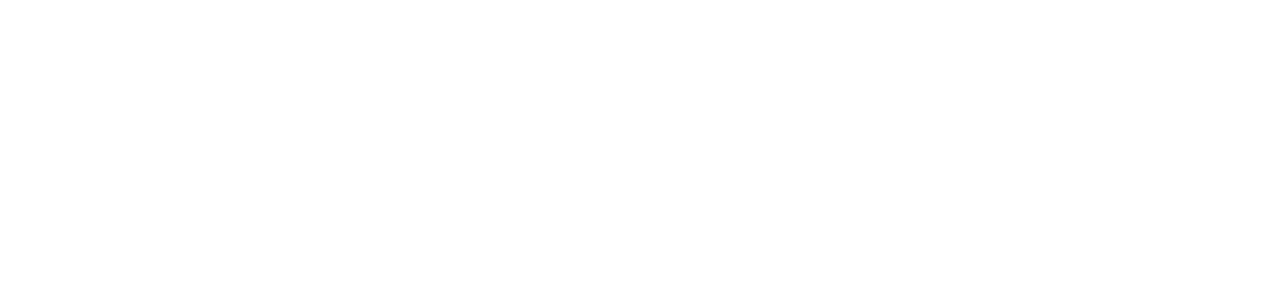
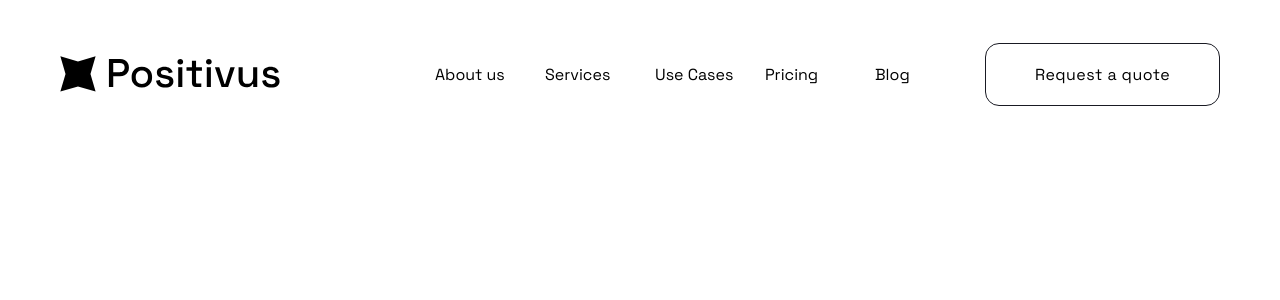
Before and after one commit to KosarGhafarian/Positivus-Landing-Page, a React (Vite) app: page / in a window 1280 px wide. Shown: the top 300 px of the page. Built offline with nearby package versions, Linux system fonts and the light colour scheme.

Commit message:
Update Nav

```diff
--- a/package.json
+++ b/package.json
@@ -12,6 +12,7 @@
   "dependencies": {
     "@emotion/react": "^11.13.3",
     "@emotion/styled": "^11.13.0",
+    "@fontsource/space-grotesk": "^5.1.0",
     "@mui/icons-material": "^6.0.2",
     "@mui/material": "^6.0.2",
     "@popperjs/core": "^2.11.8",
--- a/src/assets/styles/app.css
+++ b/src/assets/styles/app.css
@@ -0,0 +1,28 @@
+.nav-items {
+  width: 110px !important;
+}
+
+.nav-items.button {
+  width: 235px !important;
+}
+
+a,
+.nav-button {
+  font-size: 16px !important;
+  font-weight: 400 !important;
+  font-style: normal !important;
+  line-height: 25px !important;
+  color: #000000 !important;
+  font-family: "Space Grotesk", cursive !important;
+  text-decoration: none !important;
+  margin: 0;
+  width: 100%;
+  text-transform: none !important;
+}
+
+.nav-button {
+  padding: 18px 25px !important;
+  box-sizing: border-box !important;
+  border: 1px solid #191a23 !important;
+  border-radius: 14px !important;
+}
--- a/src/components/NavBar.jsx
+++ b/src/components/NavBar.jsx
@@ -1,12 +1,44 @@
-import { Grid2 } from "@mui/material";
+import { Link } from "react-router-dom";
+
+import { Button, Grid2 } from "@mui/material";
+
+import Logo from "../assets/images/Positivus-Block-Logo.svg";
 const NavBar = () => {
   return (
     <Grid2
       container
-      spacing={2}
-      sx={{ marginTop: "60px", justifyItems: "center" }}
-      className=""
-    ></Grid2>
+      sx={{ height: "68px", marginTop: "40px", paddingX: "60px" }}
+      className="flex-row justify-content-between align-items-center"
+    >
+      <Grid2>
+        <img src={Logo} />
+      </Grid2>
+      <Grid2
+        container
+        className="flex-row justify-content-between align-items-center"
+      >
+        <Grid2 className="nav-items">
+          <Link>About us</Link>
+        </Grid2>
+        <Grid2 className="nav-items">
+          <Link>Services</Link>
+        </Grid2>
+        <Grid2 className="nav-items">
+          <Link>Use Cases</Link>
+        </Grid2>
+        <Grid2 className="nav-items">
+          <Link>Pricing</Link>
+        </Grid2>
+        <Grid2 className="nav-items">
+          <Link>Blog</Link>
+        </Grid2>
+        <Grid2 className="nav-items button">
+          <Button size="small" variant="outlined" className="nav-button">
+            Request a quote
+          </Button>
+        </Grid2>
+      </Grid2>
+    </Grid2>
   );
 };
 
--- a/src/main.jsx
+++ b/src/main.jsx
@@ -4,7 +4,11 @@
 
 import { BrowserRouter, Routes, Route } from "react-router-dom";
 
+import "@fontsource/space-grotesk";
+
 import App from "./App.jsx";
+
+import "bootstrap/dist/css/bootstrap.min.css";
 
 createRoot(document.getElementById("root")).render(
   <StrictMode>
```
Also changed, not shown: 1 other file (tests, documents, lock files or other folders).
